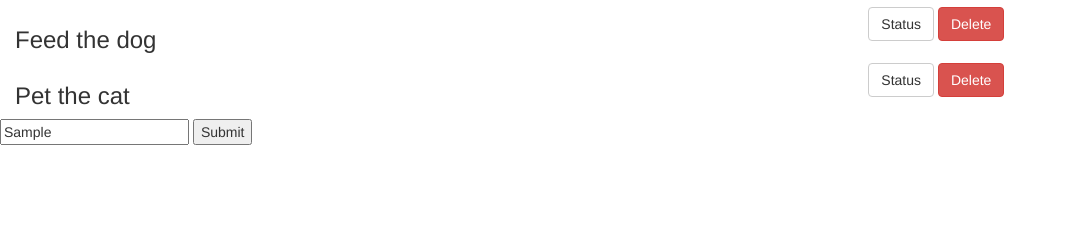
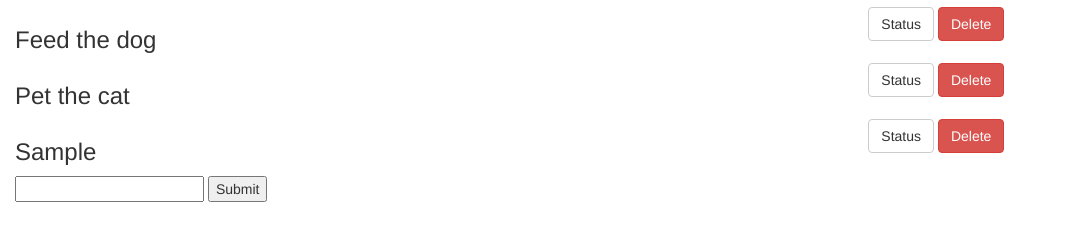
Before and after one commit to anthonycastelli01/mean-stack-todo, a plain HTML site: page index.html in a window 1280 px wide. Both pictures are taken after typing "Sample" into the empty fields and a click on the input "Submit". Shown: the part 63-304 px from the top of the page, without its empty margins (0-1067 px from the left). Drawn offline with Linux system fonts and the light colour scheme.

Commit message:
Implement temporary addition of new tasks

```diff
--- a/index.html
+++ b/index.html
@@ -18,12 +18,14 @@
           <button type="button" class="btn btn-danger">Delete</button>
         </div>
       </div>
+
+      <form name="taskForm" ng-controller="TaskController as taskCtrl" ng-submit="taskCtrl.addTask(list)">
+      <input ng-model="taskCtrl.task.name" type="text" />
+      <input type="submit" value="Submit" />
+    </form>
     </div>
 
-    <form name="todoForm">
-      <input type="text" />
-      <input type="submit" value="Submit" />
-    </form>
+
 
     <script type="text/javascript" src="js/angular.min.js"></script>
     <script type="text/javascript" src="js/app.js"></script>
--- a/js/app.js
+++ b/js/app.js
@@ -3,6 +3,15 @@
 
   app.controller('ListController', function() {
     this.tasks = exampleTasks;
+  });
+
+  app.controller('TaskController', function() {
+    this.task = {};
+
+    this.addTask = function(list) {
+      list.tasks.push(this.task);
+      this.task = {};
+    }
   });
 
   var exampleTasks = [
```
